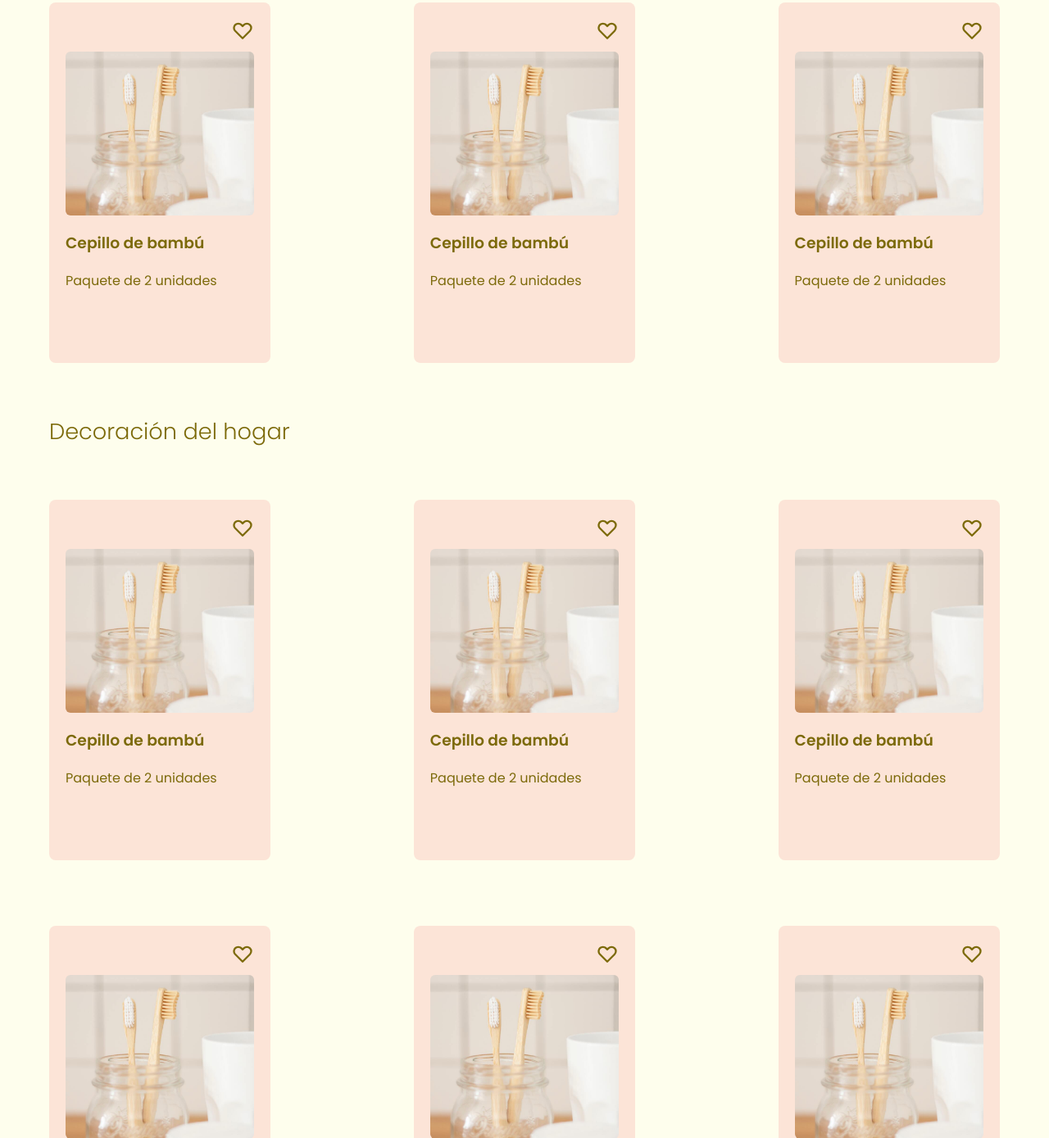
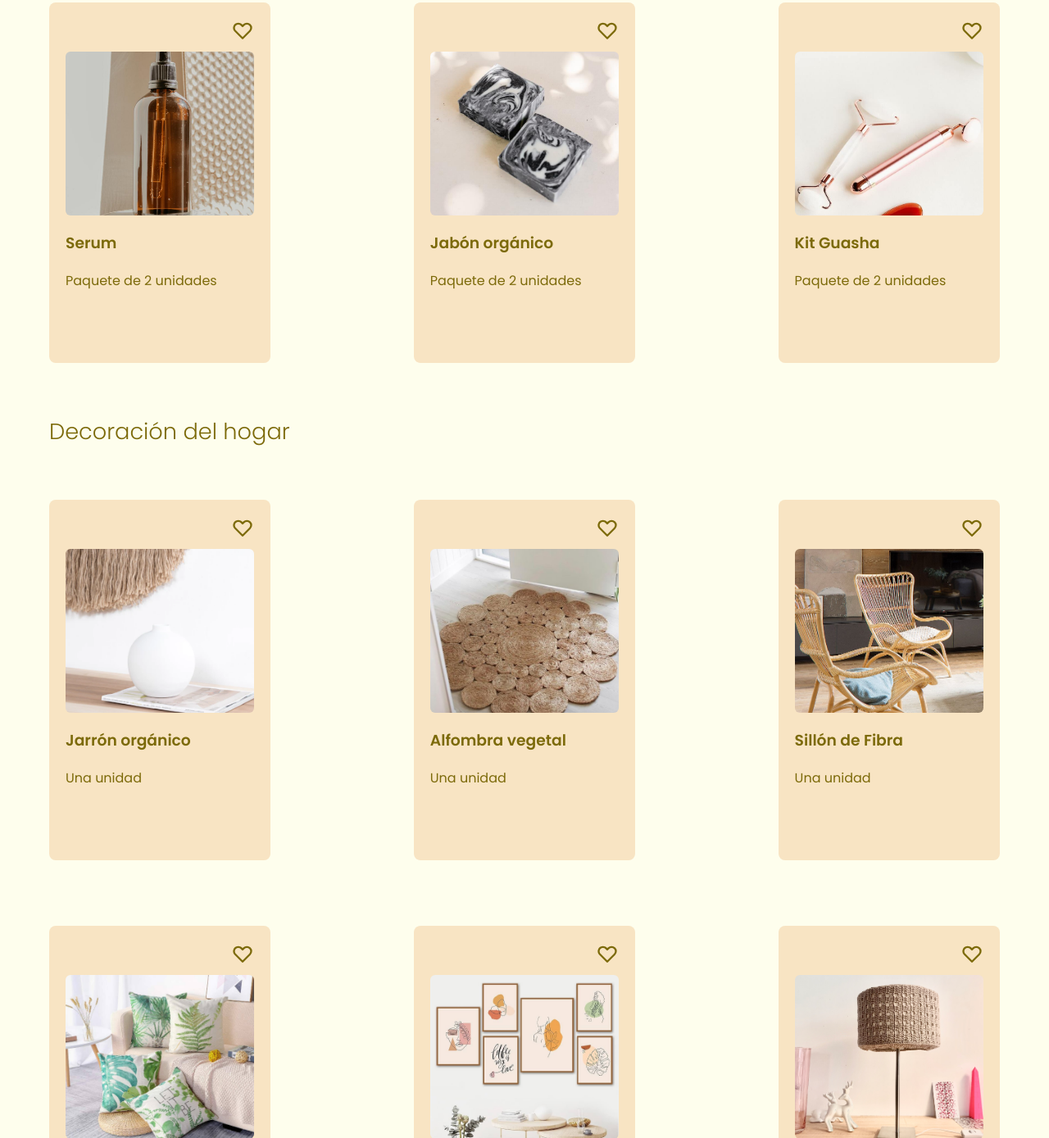
Before and after one commit to OctavioAlvarez1/Eco-Store-WebExperto, a plain HTML site: page index.html in a window 1280 px wide. Shown: the part 1411-2800 px from the top of the page at 82% size. Drawn offline with Linux system fonts and the light colour scheme.

Commit message:
Proyecto terminado

```diff
--- a/index.html
+++ b/index.html
@@ -70,9 +70,9 @@
 														</svg>
 												</div>
 												<div class="product-image">
-														<img src="./assets/img/products/toothbrush.jpg" alt="">
+														<img src="./assets/img/products/hand-cream.jpeg" alt="">
 												</div>
-												<h3>Cepillo de bambú</h3>
+												<h3>Crema de manos</h3>
 												<p>Paquete de 2 unidades</p>
 										</div>
 										<div class="product-card">
@@ -82,9 +82,9 @@
 														</svg>
 												</div>
 												<div class="product-image">
-														<img src="./assets/img/products/toothbrush.jpg" alt="">
+														<img src="./assets/img/products/organic-kit.jpg" alt="">
 												</div>
-												<h3>Cepillo de bambú</h3>
+												<h3>Kit orgánico</h3>
 												<p>Paquete de 2 unidades</p>
 										</div>
 										<div class="product-card">
@@ -94,9 +94,9 @@
 														</svg>
 												</div>
 												<div class="product-image">
-														<img src="./assets/img/products/toothbrush.jpg" alt="">
+														<img src="./assets/img/products/serum.jpg" alt="">
 												</div>
-												<h3>Cepillo de bambú</h3>
+												<h3>Serum</h3>
 												<p>Paquete de 2 unidades</p>
 										</div>
 										<div class="product-card">
@@ -106,9 +106,9 @@
 													</svg>
 											</div>
 											<div class="product-image">
-													<img src="./assets/img/products/toothbrush.jpg" alt="">
+													<img src="./assets/img/products/organic-soap.jpg" alt="">
 											</div>
-											<h3>Cepillo de bambú</h3>
+											<h3>Jabón orgánico</h3>
 											<p>Paquete de 2 unidades</p>
 										</div>
 										<div class="product-card">
@@ -118,9 +118,9 @@
 														</svg>
 												</div>
 												<div class="product-image">
-														<img src="./assets/img/products/toothbrush.jpg" alt="">
+														<img src="./assets/img/products/guasha-kit.jpg" alt="">
 												</div>
-												<h3>Cepillo de bambú</h3>
+												<h3>Kit Guasha</h3>
 												<p>Paquete de 2 unidades</p>
 										</div>
 
@@ -135,9 +135,45 @@
 														</svg>
 												</div>
 												<div class="product-image">
-														<img src="./assets/img/products/toothbrush.jpg" alt="">
+														<img src="./assets/img/jarron.png" alt="">
 												</div>
-												<h3>Cepillo de bambú</h3>
+												<h3>Jarrón orgánico</h3>
+												<p>Una unidad</p>
+										</div>
+										<div class="product-card">
+												<div class="icon">
+														<svg width="24" height="24" viewBox="0 0 24 24" fill="none" xmlns="http://www.w3.org/2000/svg">
+														<path d="M3.34255 7.7779C3.5687 7.23194 3.90017 6.73586 4.31804 6.31799C4.7359 5.90012 5.23198 5.56865 5.77795 5.3425C6.32392 5.11635 6.90909 4.99995 7.50004 4.99995C8.09099 4.99995 8.67616 5.11635 9.22213 5.3425C9.7681 5.56865 10.2642 5.90012 10.682 6.31799L12 7.63599L13.318 6.31799C14.162 5.47407 15.3066 4.99997 16.5 4.99997C17.6935 4.99997 18.8381 5.47407 19.682 6.31799C20.526 7.16191 21.0001 8.30651 21.0001 9.49999C21.0001 10.6935 20.526 11.8381 19.682 12.682L12 20.364L4.31804 12.682C3.90017 12.2641 3.5687 11.7681 3.34255 11.2221C3.1164 10.6761 3 10.0909 3 9.49999C3 8.90904 3.1164 8.32387 3.34255 7.7779Z" stroke="#7C6A0A" stroke-width="2" stroke-linecap="round" stroke-linejoin="round"/>
+														</svg>
+												</div>
+												<div class="product-image">
+														<img src="./assets/img/alfombra.png" alt="">
+												</div>
+												<h3>Alfombra vegetal</h3>
+												<p>Una unidad</p>
+										</div>
+										<div class="product-card">
+												<div class="icon">
+														<svg width="24" height="24" viewBox="0 0 24 24" fill="none" xmlns="http://www.w3.org/2000/svg">
+														<path d="M3.34255 7.7779C3.5687 7.23194 3.90017 6.73586 4.31804 6.31799C4.7359 5.90012 5.23198 5.56865 5.77795 5.3425C6.32392 5.11635 6.90909 4.99995 7.50004 4.99995C8.09099 4.99995 8.67616 5.11635 9.22213 5.3425C9.7681 5.56865 10.2642 5.90012 10.682 6.31799L12 7.63599L13.318 6.31799C14.162 5.47407 15.3066 4.99997 16.5 4.99997C17.6935 4.99997 18.8381 5.47407 19.682 6.31799C20.526 7.16191 21.0001 8.30651 21.0001 9.49999C21.0001 10.6935 20.526 11.8381 19.682 12.682L12 20.364L4.31804 12.682C3.90017 12.2641 3.5687 11.7681 3.34255 11.2221C3.1164 10.6761 3 10.0909 3 9.49999C3 8.90904 3.1164 8.32387 3.34255 7.7779Z" stroke="#7C6A0A" stroke-width="2" stroke-linecap="round" stroke-linejoin="round"/>
+														</svg>
+												</div>
+												<div class="product-image">
+														<img src="./assets/img/sillon.png" alt="">
+												</div>
+												<h3>Sillón de Fibra</h3>
+												<p>Una unidad</p>
+										</div>
+										<div class="product-card">
+												<div class="icon">
+														<svg width="24" height="24" viewBox="0 0 24 24" fill="none" xmlns="http://www.w3.org/2000/svg">
+														<path d="M3.34255 7.7779C3.5687 7.23194 3.90017 6.73586 4.31804 6.31799C4.7359 5.90012 5.23198 5.56865 5.77795 5.3425C6.32392 5.11635 6.90909 4.99995 7.50004 4.99995C8.09099 4.99995 8.67616 5.11635 9.22213 5.3425C9.7681 5.56865 10.2642 5.90012 10.682 6.31799L12 7.63599L13.318 6.31799C14.162 5.47407 15.3066 4.99997 16.5 4.99997C17.6935 4.99997 18.8381 5.47407 19.682 6.31799C20.526 7.16191 21.0001 8.30651 21.0001 9.49999C21.0001 10.6935 20.526 11.8381 19.682 12.682L12 20.364L4.31804 12.682C3.90017 12.2641 3.5687 11.7681 3.34255 11.2221C3.1164 10.6761 3 10.0909 3 9.49999C3 8.90904 3.1164 8.32387 3.34255 7.7779Z" stroke="#7C6A0A" stroke-width="2" stroke-linecap="round" stroke-linejoin="round"/>
+														</svg>
+												</div>
+												<div class="product-image">
+														<img src="./assets/img/almohadon.png" alt="">
+												</div>
+												<h3>Almohadones</h3>
 												<p>Paquete de 2 unidades</p>
 										</div>
 										<div class="product-card">
@@ -147,9 +183,9 @@
 														</svg>
 												</div>
 												<div class="product-image">
-													<img src="./assets/img/products/toothbrush.jpg" alt="">
+														<img src="./assets/img/cuadros.png" alt="">
 												</div>
-											<h3>Cepillo de bambú</h3>
+												<h3>Cuadros</h3>
 												<p>Paquete de 2 unidades</p>
 										</div>
 										<div class="product-card">
@@ -159,48 +195,11 @@
 														</svg>
 												</div>
 												<div class="product-image">
-													<img src="./assets/img/products/toothbrush.jpg" alt="">
+														<img src="./assets/img/lamparas.png" alt="">
 												</div>
-											<h3>Cepillo de bambú</h3>
-											<p>Paquete de 2 unidades</p>
+												<h3>Lámpara tejida</h3>
+												<p>Una unidad</p>
 										</div>
-									<div class="product-card">
-											<div class="icon">
-													<svg width="24" height="24" viewBox="0 0 24 24" fill="none" xmlns="http://www.w3.org/2000/svg">
-													<path d="M3.34255 7.7779C3.5687 7.23194 3.90017 6.73586 4.31804 6.31799C4.7359 5.90012 5.23198 5.56865 5.77795 5.3425C6.32392 5.11635 6.90909 4.99995 7.50004 4.99995C8.09099 4.99995 8.67616 5.11635 9.22213 5.3425C9.7681 5.56865 10.2642 5.90012 10.682 6.31799L12 7.63599L13.318 6.31799C14.162 5.47407 15.3066 4.99997 16.5 4.99997C17.6935 4.99997 18.8381 5.47407 19.682 6.31799C20.526 7.16191 21.0001 8.30651 21.0001 9.49999C21.0001 10.6935 20.526 11.8381 19.682 12.682L12 20.364L4.31804 12.682C3.90017 12.2641 3.5687 11.7681 3.34255 11.2221C3.1164 10.6761 3 10.0909 3 9.49999C3 8.90904 3.1164 8.32387 3.34255 7.7779Z" stroke="#7C6A0A" stroke-width="2" stroke-linecap="round" stroke-linejoin="round"/>
-													</svg>
-											</div>
-											<div class="product-image">
-													<img src="./assets/img/products/toothbrush.jpg" alt="">
-											</div>
-											<h3>Cepillo de bambú</h3>
-											<p>Paquete de 2 unidades</p>
-									</div>
-									<div class="product-card">
-										<div class="icon">
-												<svg width="24" height="24" viewBox="0 0 24 24" fill="none" xmlns="http://www.w3.org/2000/svg">
-												<path d="M3.34255 7.7779C3.5687 7.23194 3.90017 6.73586 4.31804 6.31799C4.7359 5.90012 5.23198 5.56865 5.77795 5.3425C6.32392 5.11635 6.90909 4.99995 7.50004 4.99995C8.09099 4.99995 8.67616 5.11635 9.22213 5.3425C9.7681 5.56865 10.2642 5.90012 10.682 6.31799L12 7.63599L13.318 6.31799C14.162 5.47407 15.3066 4.99997 16.5 4.99997C17.6935 4.99997 18.8381 5.47407 19.682 6.31799C20.526 7.16191 21.0001 8.30651 21.0001 9.49999C21.0001 10.6935 20.526 11.8381 19.682 12.682L12 20.364L4.31804 12.682C3.90017 12.2641 3.5687 11.7681 3.34255 11.2221C3.1164 10.6761 3 10.0909 3 9.49999C3 8.90904 3.1164 8.32387 3.34255 7.7779Z" stroke="#7C6A0A" stroke-width="2" stroke-linecap="round" stroke-linejoin="round"/>
-												</svg>
-										</div>
-										<div class="product-image">
-												<img src="./assets/img/products/toothbrush.jpg" alt="">
-										</div>
-										<h3>Cepillo de bambú</h3>
-										<p>Paquete de 2 unidades</p>
-									</div>
-									<div class="product-card">
-											<div class="icon">
-													<svg width="24" height="24" viewBox="0 0 24 24" fill="none" xmlns="http://www.w3.org/2000/svg">
-													<path d="M3.34255 7.7779C3.5687 7.23194 3.90017 6.73586 4.31804 6.31799C4.7359 5.90012 5.23198 5.56865 5.77795 5.3425C6.32392 5.11635 6.90909 4.99995 7.50004 4.99995C8.09099 4.99995 8.67616 5.11635 9.22213 5.3425C9.7681 5.56865 10.2642 5.90012 10.682 6.31799L12 7.63599L13.318 6.31799C14.162 5.47407 15.3066 4.99997 16.5 4.99997C17.6935 4.99997 18.8381 5.47407 19.682 6.31799C20.526 7.16191 21.0001 8.30651 21.0001 9.49999C21.0001 10.6935 20.526 11.8381 19.682 12.682L12 20.364L4.31804 12.682C3.90017 12.2641 3.5687 11.7681 3.34255 11.2221C3.1164 10.6761 3 10.0909 3 9.49999C3 8.90904 3.1164 8.32387 3.34255 7.7779Z" stroke="#7C6A0A" stroke-width="2" stroke-linecap="round" stroke-linejoin="round"/>
-													</svg>
-											</div>
-											<div class="product-image">
-													<img src="./assets/img/products/toothbrush.jpg" alt="">
-											</div>
-											<h3>Cepillo de bambú</h3>
-											<p>Paquete de 2 unidades</p>
-									</div>
-
 							</div>
             </div>
         </section>
--- a/scss/main.scss
+++ b/scss/main.scss
@@ -1,6 +1,6 @@
 // VARIABLES
 $primary-color: #FFEFE7;
-$secondary-color: #fce4d7;
+$secondary-color: #f8e4c3;
 $tertiary-color: #fefeed;
 $primary-text-color:#7C6A0A;
 $quaternion-color: #FA9500;
@@ -228,6 +228,7 @@ section{
 
 //LOCATION
 .location{
+		font-family: $font-stack;
 		color:#E86424;
 		h2{
 
@@ -253,6 +254,7 @@ section{
 // FOOTER
 
 footer{
+		font-family: $font-stack;
     $background: $quaternion-color;
     background-color: $background;
     width: 100%;
@@ -262,6 +264,6 @@ footer{
 		.social-media{
 				@include flexCenter(row,center,center );
 				gap: 40px;
-				padding-bottom: 40px;
+				padding
 		}
 }
```
Also changed, not shown: assets/img/alfombra.png (added), assets/img/almohadon.png (added), assets/img/crema-facial.png (added), assets/img/cuadros.png (added), assets/img/jarron.png (added), assets/img/lamparas.png (added), assets/img/sillon.png (added), css/main.css, 2 other files. Lines whose indentation alone changed are shown as unchanged.
